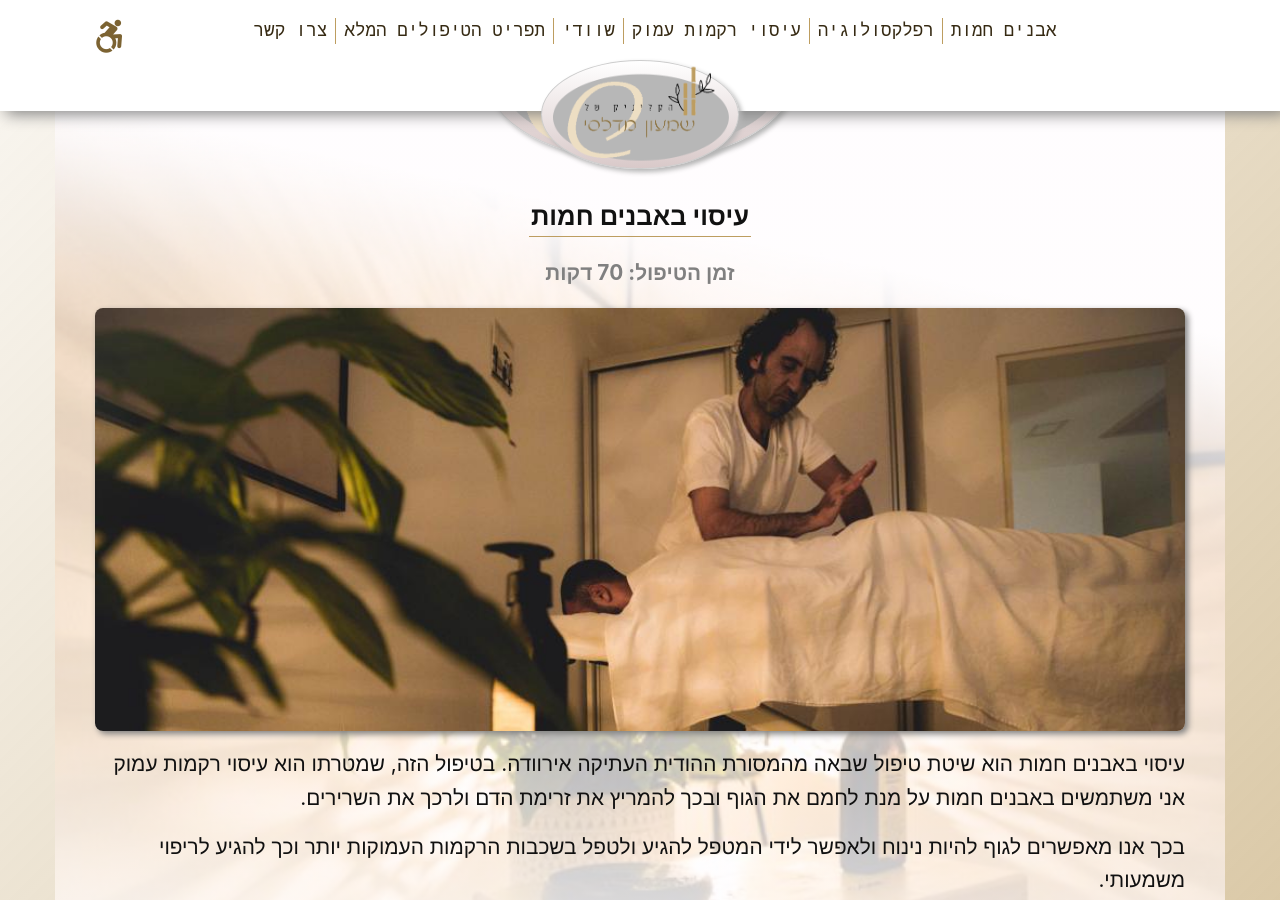
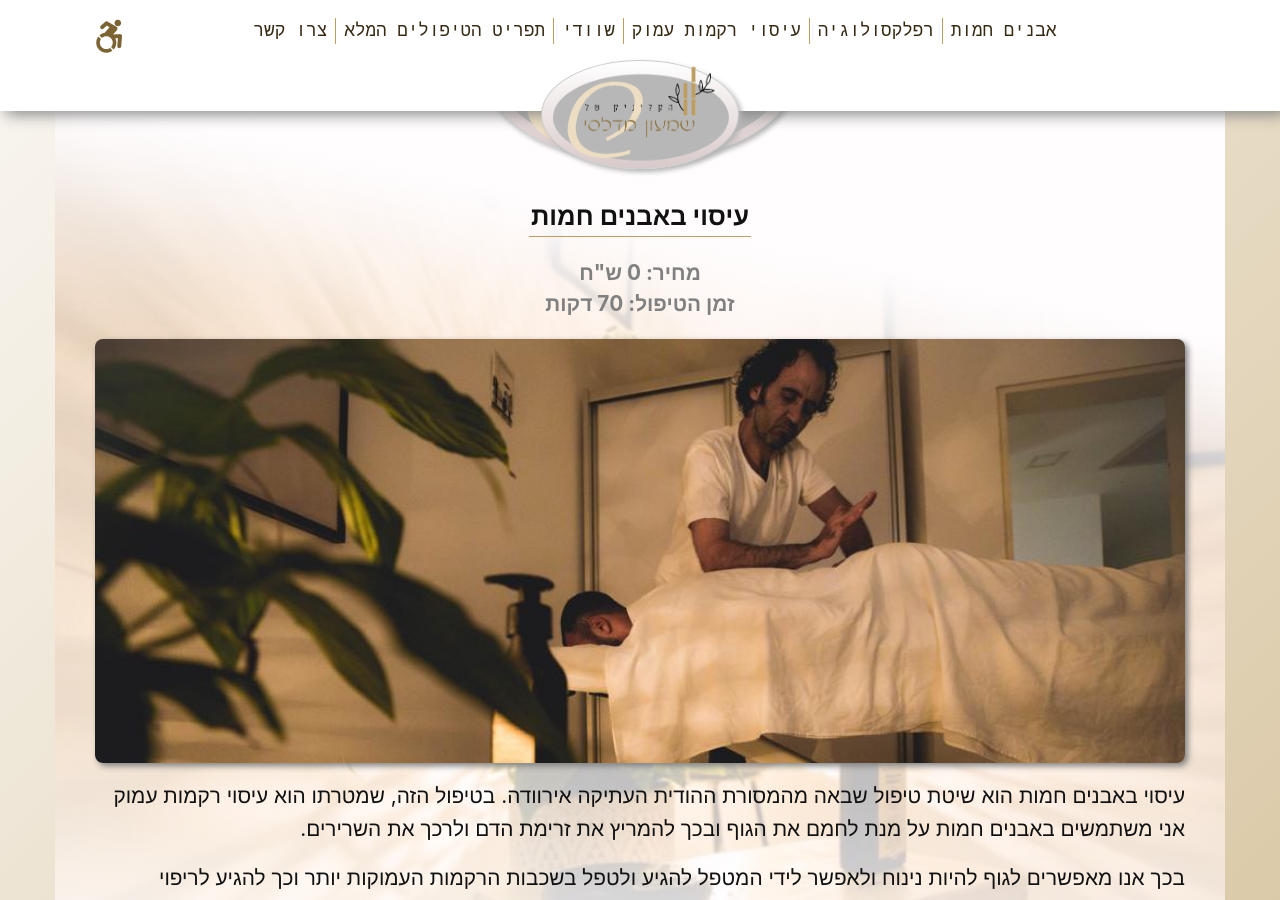
Before and after one commit to shimonido8/shimon-clinic, a Jekyll site: the page built from my_collections/_treatments/stones.md, in a window 1280 px wide and 900 px high, scrolled down 402 px. Built offline with Jekyll 4.4.1, drawn with Linux system fonts in a browser that asks for light colours.

Commit message:
Update from Forestry.io shimon medalsi updated my_collections/_treatments/stones.md

```diff
--- a/my_collections/_treatments/stones.md
+++ b/my_collections/_treatments/stones.md
@@ -2,15 +2,18 @@
 name: stones
 permalink: stones
 title: עיסוי באבנים חמות
-description: "
-טיפול חווייתי ומפנק מהמסורת האינדיאנית העתיקה, שמשלב עיסוי במגע ידיים ובאבני נחל חמות
-"
-keywords: "עיסוי באבנים חמות, אבנים חמות, רוגע, שלווה, עיסוי, כאבי שרירים, ניקוי רעלים, ניקוי אנרגטי, מרידיאנים"
-time: 70
+description: " טיפול חווייתי ומפנק מהמסורת האינדיאנית העתיקה, שמשלב עיסוי במגע ידיים
+  ובאבני נחל חמות "
+keywords: עיסוי באבנים חמות, אבנים חמות, רוגע, שלווה, עיסוי, כאבי שרירים, ניקוי רעלים,
+  ניקוי אנרגטי, מרידיאנים
+time: "70"
 price_not: 250
 img: treatment-banner-shiatsu.jpg
+price: "0"
+meta_keywords: ''
+meta_description: ''
+
 ---
-
 עיסוי באבנים חמות הוא שיטת טיפול שבאה מהמסורת ההודית העתיקה אירוודה. בטיפול הזה, שמטרתו הוא עיסוי רקמות עמוק אני משתמשים באבנים חמות על מנת לחמם את הגוף ובכך להמריץ את זרימת הדם ולרכך את השרירים.
 
 בכך אנו מאפשרים לגוף להיות נינוח ולאפשר לידי המטפל להגיע ולטפל בשכבות הרקמות העמוקות יותר וכך להגיע לריפוי משמעותי.
```
Also changed, not shown: .forestry/front_matter/templates/treatment.yml.
